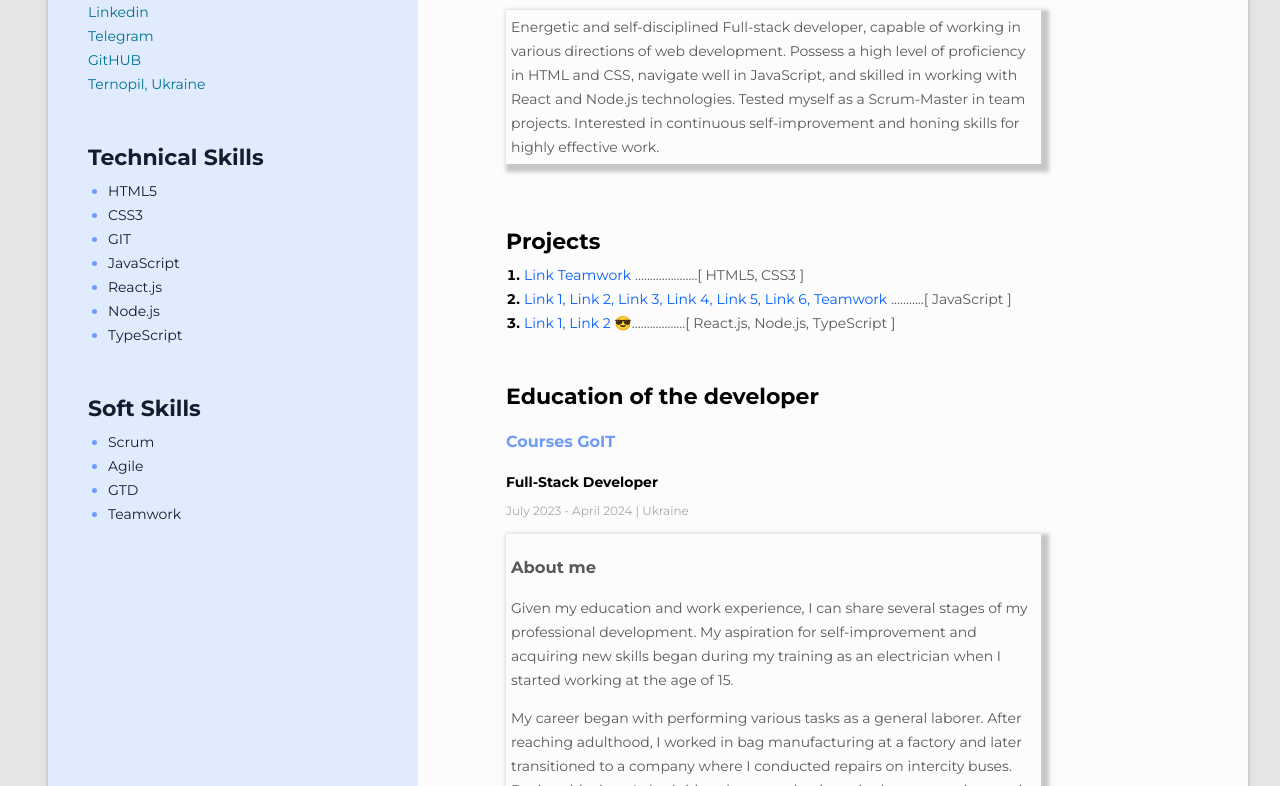
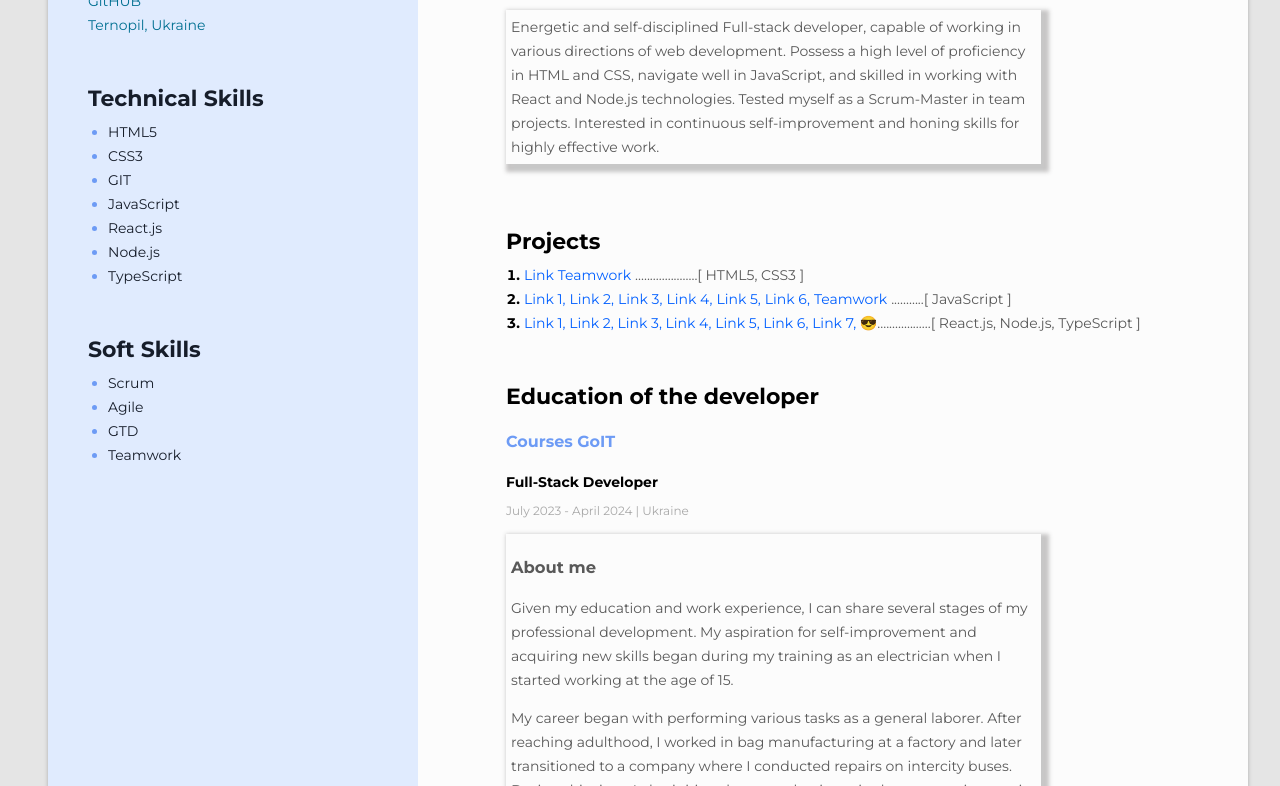
Before and after one commit to EvheniiDovhui/desktop-tutorial, a website: page index.html in a window 1280 px wide. Shown: the part 258-1044 px from the top of the page. Drawn offline with Linux system fonts and the light colour scheme.

Commit message:
Update index.html

```diff
--- a/index.html
+++ b/index.html
@@ -104,7 +104,22 @@
                 >Link 1,
               </a>
               <a href="https://goit-react-hw-02-evheniidovhuis-projects.vercel.app/" class="project-item-link" target="_blank"
-                >Link 2
+                >Link 2,
+              </a>
+              <a href="https://goit-react-hw-03-evheniidovhuis-projects.vercel.app/" class="project-item-link" target="_blank"
+                >Link 3,
+              </a>
+              <a href="https://goit-react-hw-04-evheniidovhuis-projects.vercel.app/" class="project-item-link" target="_blank"
+                >Link 4,
+              </a>
+              <a href="https://goit-react-hw-05-evheniidovhuis-projects.vercel.app/" class="project-item-link" target="_blank"
+                >Link 5,
+              </a>
+              <a href="https://goit-react-hw-06-evheniidovhuis-projects.vercel.app/" class="project-item-link" target="_blank"
+                >Link 6,
+              </a>
+              <a href="https://goit-react-hw-07-evheniidovhuis-projects.vercel.app/" class="project-item-link" target="_blank"
+                >Link 7,
               </a>
               <span class="project-item-descr"
                 >😎..................[ React.js, Node.js, TypeScript ]</span
@@ -200,12 +215,12 @@
             <button class="switchToEnglish translation-button">English</button>
             <button class="switchToUkrainian translation-button">Українська</button>
           </div>
-        <img
+        <!-- <img
           src="./img/man-looking.jpg"
           alt="My photo"
           width="400px"
           class="my-photo"
-        />
+        /> -->
         <!-- Contacts -->
         <div class="contacts-container">
           <h3 class="sidebar-title"></h3>
```
